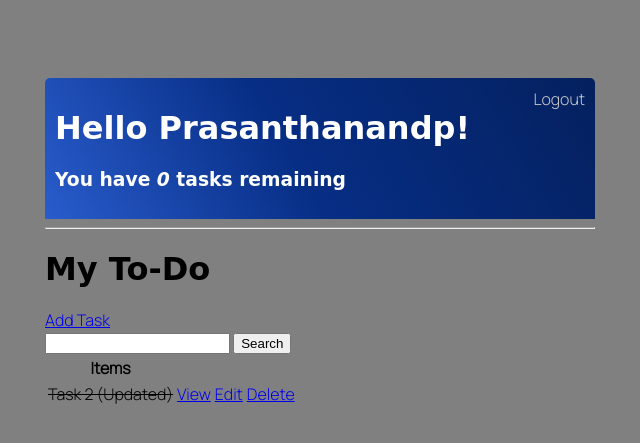
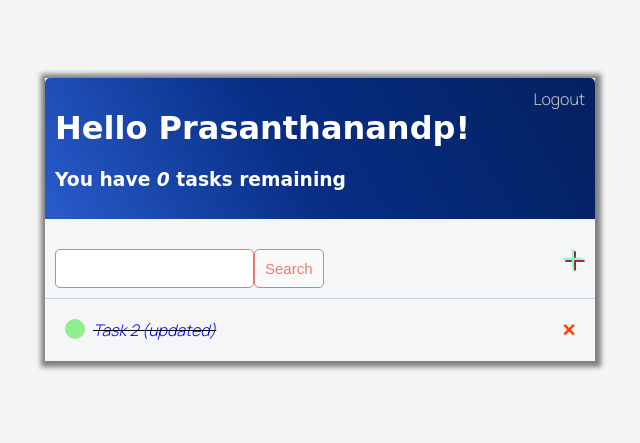
Before and after one commit to Prasanth-Anand-P/todo_auth, a Django app: page / in a window 1280 px wide. Shown: the top 443 px of the page, without its empty margins (320-960 px from the left). Run offline with Django 4.2, Linux system fonts and the light colour scheme; a user stored in the database is signed in; data comes from the database, SQL or seed files in the repository; both versions use the stored data as it was after the commit; some web fonts are replaced.

Commit message:
Title edit

```diff
--- a/base/templates/base/index.html
+++ b/base/templates/base/index.html
@@ -7,7 +7,7 @@
 <head>
     <meta charset="UTF-8">
     <meta name="viewport" content="width=device-width, initial-scale=1.0">
-    <title>Document</title>
+    <title>To-Do</title>
 </head>
 <body>
 
@@ -25,38 +25,45 @@
     </div>
 
 
-    <hr>
-    <h1>My To-Do</h1>
 
-    <a href="{% url 'task-create' %}"> Add Task</a>
 
-    <form method="GET">
-        <input type="text" name="search_task" value="{{search_ip}}">
-        <input type="submit" value="Search">
-    </form>
 
-    <table>
-        <tr>
-            <th>Items</th>
-            <th> </th>
-            <th> </th>
-        </tr>
 
+    <div class="search-add">
+        <form method="GET">
+            <input type="text" name="search_task" value="{{search_ip}}">
+            <input class="button" type="submit" value="Search">
+        </form>
+
+        <a id="add-link" href="{% url 'task-create' %}">&#x2b;</a>
+    </div>
+
+
+    <div class="task-item-wrap">
         {% for task in tasks %}
-        <tr>
+
+        <div class="task-wrap">
             {% if task.complete %}
-            <td><strike>{{task.title.title}}</strike></td>
+            <div class="task-title">
+                <div class="task-com"></div>
+                <i><s><a href="{% url 'task-update' task.id %}">{{task}}</a></s></i>
+            </div>
+            <a class="delete-task-link" href="{% url 'task-delete' task.id %}">&#215;</a>
             {% else%}
-            <td>{{task.title.title}}</td>
+            <div class="task-title">
+                <div class="task-incom"></div>
+                <a href="{% url 'task-update' task.id %}">{{task}}</a>
+            </div>
+            <a class="delete-task-link" href="{% url 'task-delete' task.id %}">&#215;</a>
             {% endif %}
-            <td><a href="{% url 'taskdetail' task.id %}">View</a></td>
-            <td><a href="{% url 'task-update' task.id %}">Edit</a></td>
-            <td><a href="{% url 'task-delete' task.id %}">Delete</a></td>
-        </tr>
+
+        </div>
+
         {%  empty %}
         <h3>no items</h3>
         {% endfor %}
-    </table>
+    </div>
+
 
 </body>
 </html>
--- a/base/templates/base/main.html
+++ b/base/templates/base/main.html
@@ -3,13 +3,13 @@
 <head>
     <meta charset="UTF-8">
     <meta name="viewport" content="width=device-width, initial-scale=1.0">
-    <title>Document</title>
+    <title>To-Do</title>
     <link href="https://fonts.googleapis.com/css2?family=Bebas+Neue&family=Gluten:wght@200&family=Manrope:wght@300&family=Pacifico&display=swap" rel="stylesheet">
 
 
     <style>
         body{
-            background-color: grey;
+            background-color: whitesmoke;
             font-family: 'Manrope', sans-serif;
             padding-top: 70px;
         }
@@ -17,6 +17,8 @@
         .container{
             margin: auto;
             max-width: 550px;
+            background-color: #f5f6f7;
+            box-shadow: 1px  1px 5px 5px rgba(10,10,10,0.5);
 
         }
 
@@ -37,6 +39,92 @@
             color: #c8c9cc;
             text-decoration: none;
         }
+
+        .task-wrap{
+            display: flex;
+            justify-content: space-between;
+            align-items: center;
+            padding: 20px;
+            border-top: 1px solid #cacfe6;
+        }
+
+        .task-title{
+            display: flex;
+        }
+
+        .task-title a{
+            text-decoration: none;
+            margin-left: 8px;
+        }
+
+        .task-com{
+            height: 20px;
+            width: 20px;
+            border-radius: 50%;
+            background-color: lightgreen;
+        }
+
+        .task-incom{
+            height: 20px;
+            width: 20px;
+            border-radius: 50%;
+            background-color: #e0dfda;
+        }
+
+        .delete-task-link{
+            text-decoration: none;
+            font-weight: bold;
+            color: orangered;
+            font-size: 27px;
+            line-height: 0;
+        }
+
+        .search-add{
+            display: flex;
+            justify-content: space-between;
+            align-items: center;
+            padding: 10px;
+        }
+
+        .search-add form{
+            display: flex;
+            margin-top: 20px;
+        }
+
+        #add-link{
+            text-decoration: none;
+            color: aquamarine;
+            font-size: 42px;
+            text-shadow: 2px 2px brown;
+            line-height: 0;
+        }
+
+        input[type=text],input[type=password],textarea{
+            border: 1px solid #EB796F;
+            border-radius: 5px;
+            padding: 10px;
+            width: 90%;
+        }
+
+        label{
+            padding-top:10px !important;
+            display: block;
+        }
+
+        .button{
+            text-decoration: none;
+            border: 1px solid #EB796F;
+            background-color: #FAFAFA;
+            color: #EB796F;
+            padding: 10px;
+            font-size: 15px;
+            border-radius: 5px;
+            cursor: pointer;
+        }
+
+        .card-body{
+            padding: 20px;
+        }
     </style>
 
 </head>
--- a/base/templates/base/task.html
+++ b/base/templates/base/task.html
@@ -7,7 +7,7 @@
 <head>
     <meta charset="UTF-8">
     <meta name="viewport" content="width=device-width, initial-scale=1.0">
-    <title>Document</title>
+    <title>To-Do</title>
 </head>
 <body>
     <h1>Task in page: {{task}}</h1>
```
Also changed, not shown: base/templates/base/login.html (+12 -8 lines), base/templates/base/register.html (+23 -8 lines), base/templates/base/task_create.html (+11 -9 lines), base/templates/base/task_delete.html (+12 -7 lines), db.sqlite3.
